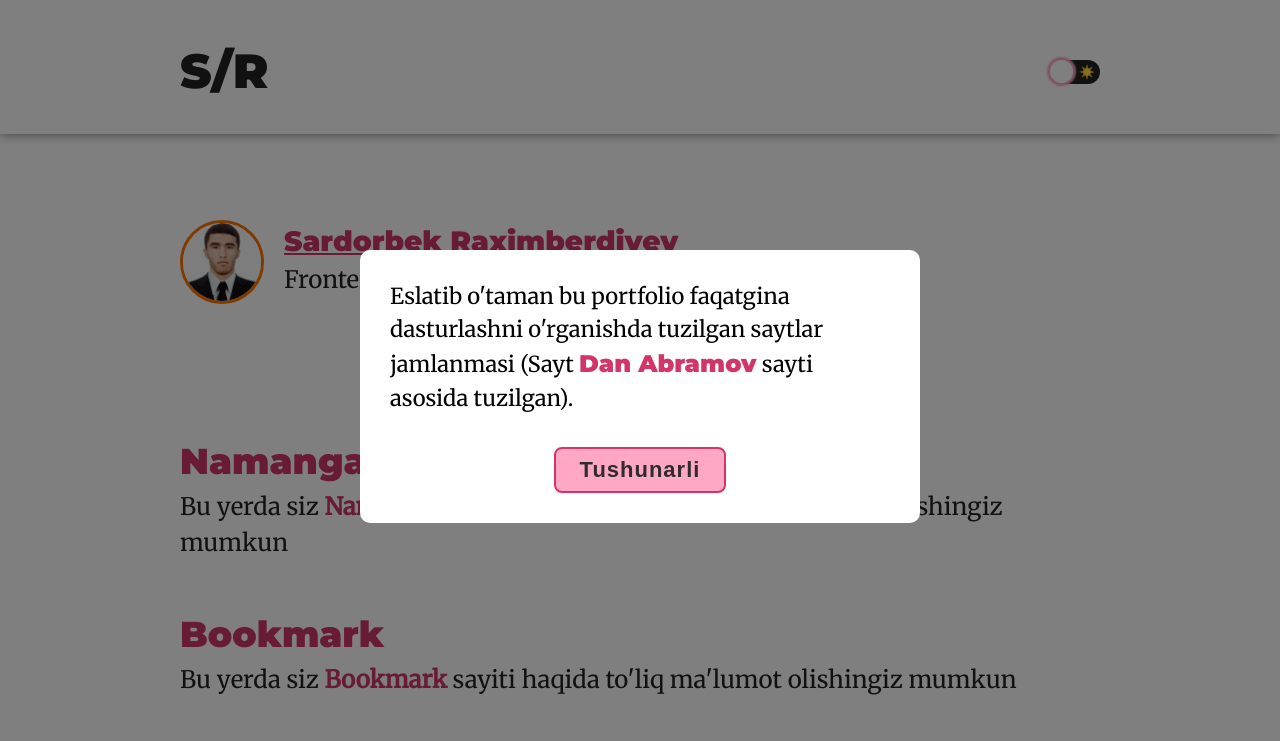
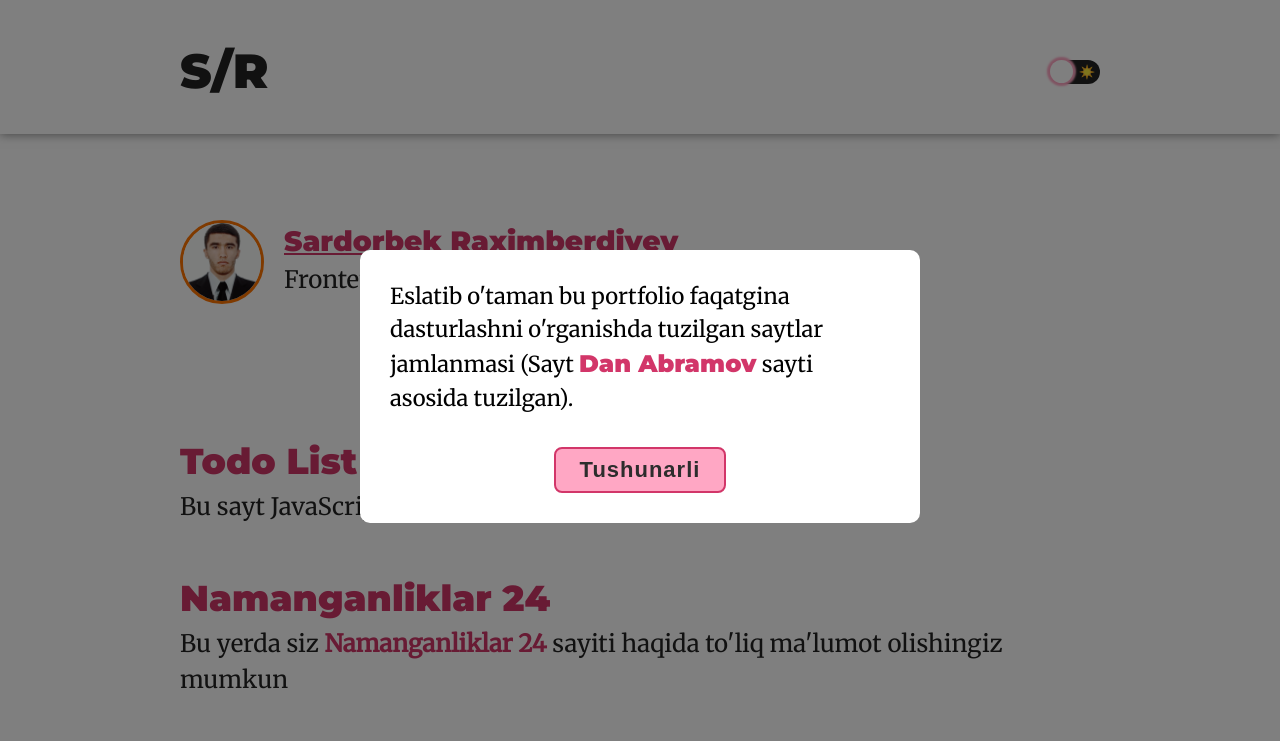
Before and after one commit to Sardorbek-Raximberdiyev/Portfolio, a plain HTML site: page index.html in a window 1280 px wide. Shown: the top 741 px of the page. Drawn offline with Linux system fonts and the light colour scheme.

Commit message:
Add Todo List  site

```diff
--- a/index.html
+++ b/index.html
@@ -38,6 +38,12 @@
 
       <div class="portfolios" >
         <ul class="portfolios__list">
+          <li class="portfolios__item">
+            <h2 class="portfolios__item-title">
+              <a class="portfolios__item-link" href="https://srb-todosform.netlify.app">Todo List</a>
+            </h2>
+            <p class="portfolios__item-text item-text">Bu sayt JavaScriptga asoslanib qurilgan Todo List formasi</p>
+          </li>
           <li class="portfolios__item">
             <h2 class="portfolios__item-title">
               <a class="portfolios__item-link" href="https://sr-n24.netlify.app">Namanganliklar 24</a>
```
